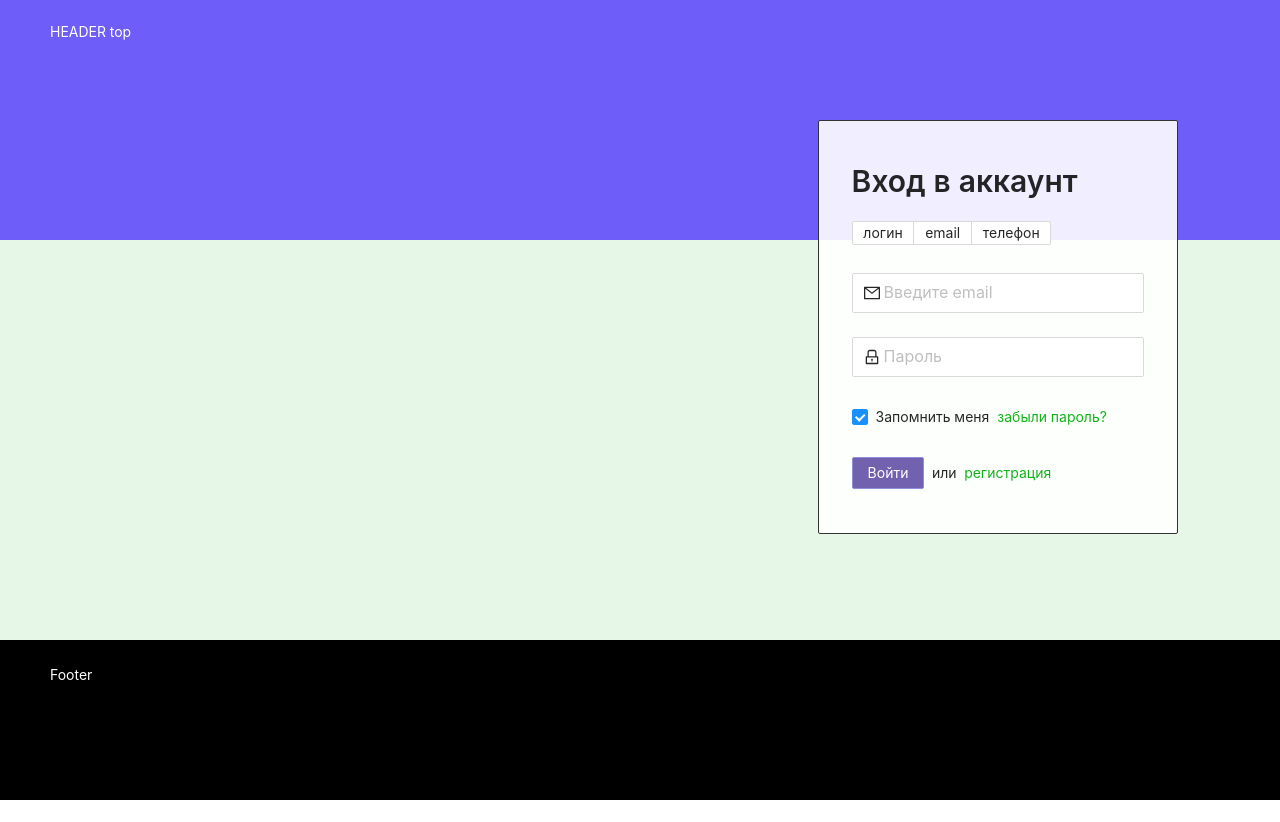
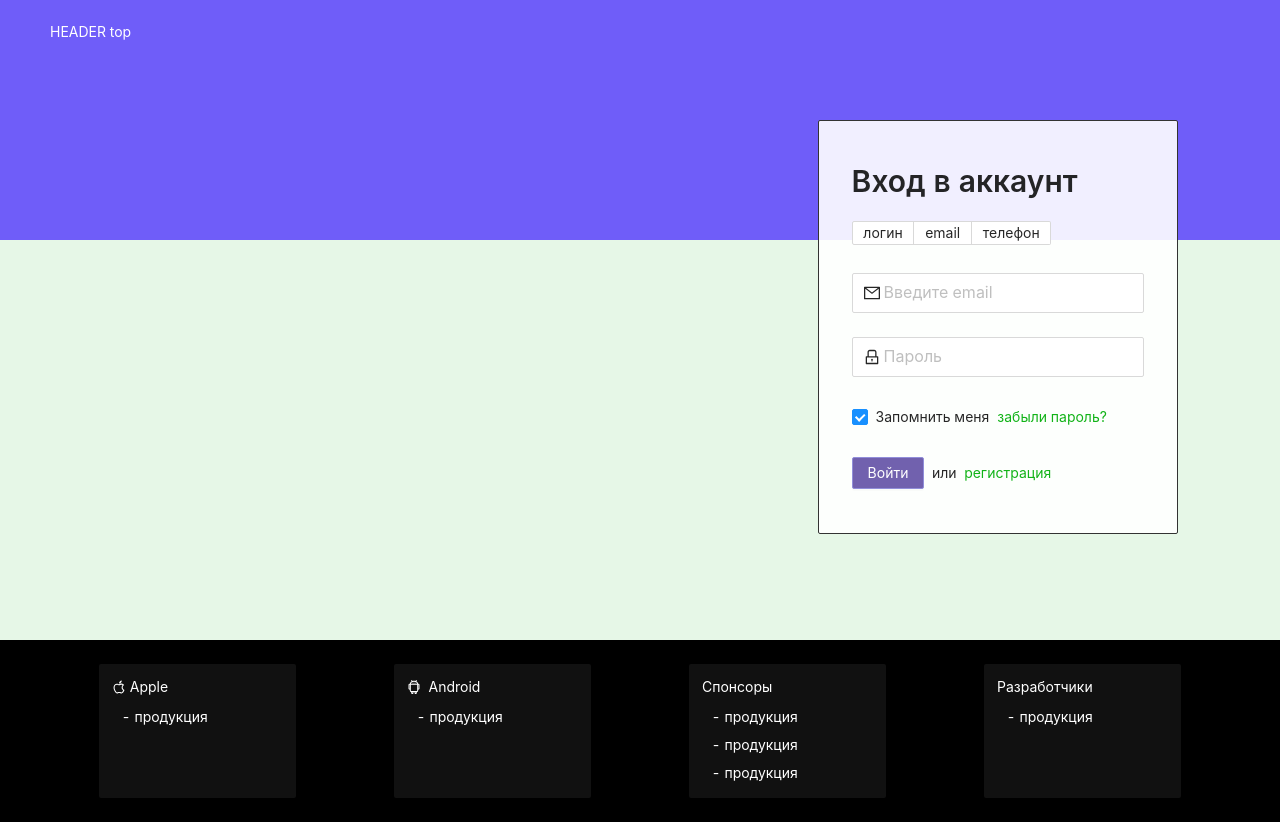
Before and after one commit to ryapisov/auction, a React (Create React App) app: page / in a window 1280 px wide. Before the commit the page ends 800 px from the top, so only its background shows below. Built offline with nearby package versions, Linux system fonts and the light colour scheme.

Commit message:
add columns to footer

```diff
--- a/src/pages/Home/containers/_Footer.js
+++ b/src/pages/Home/containers/_Footer.js
@@ -1,6 +1,8 @@
 import React from 'react'
 import styled from 'styled-components'
-import { Layout } from 'antd'
+import { Layout, Row, Col } from 'antd'
+import { AppleOutlined, AndroidOutlined } from '@ant-design/icons'
+
 const { Footer } = Layout
 
 const FooterStyle = styled(Footer)`
@@ -10,10 +12,50 @@ const FooterStyle = styled(Footer)`
   color: #fff;
   z-index: 1;
 `
+const ColStyle = styled(Col)`
+  background: #111;
+  border-radius:2px;
+`
+const Title = styled.div`
+  color: #fff;
+ // background:#555;
+  margin-left:0.8rem;
+  margin-top:12px;
+  margin-bottom:1rem;
+
+ // margin-left:0.6rem;
+`
+
+const P = styled.p`
+  color: #fff;
+ // background:#555;
+  margin-top:-8px;
+  margin-left:1.4rem;
+`
+
 const _Footer = () => {
   return(
     <FooterStyle>
-      Footer
+      <Row justify="space-around">
+        <ColStyle span={4}>
+          <Title><AppleOutlined />&nbsp;Apple</Title>
+          <P>- продукция</P>
+        </ColStyle>
+        <ColStyle span={4}>
+          <Title><AndroidOutlined />&nbsp; Android</Title>
+          <P>- продукция</P>
+        </ColStyle>
+        <ColStyle span={4}>
+          <Title>Спонсоры</Title>
+          <P>- продукция</P>
+          <P>- продукция</P>
+          <P>- продукция</P>
+        </ColStyle>
+        <ColStyle span={4}>
+          <Title>Разработчики</Title>
+          <P>- продукция</P>
+        </ColStyle>
+      </Row>
     </FooterStyle>
   )
 }
```
Also changed, not shown: 1 other file (tests, documents, lock files or other folders).
